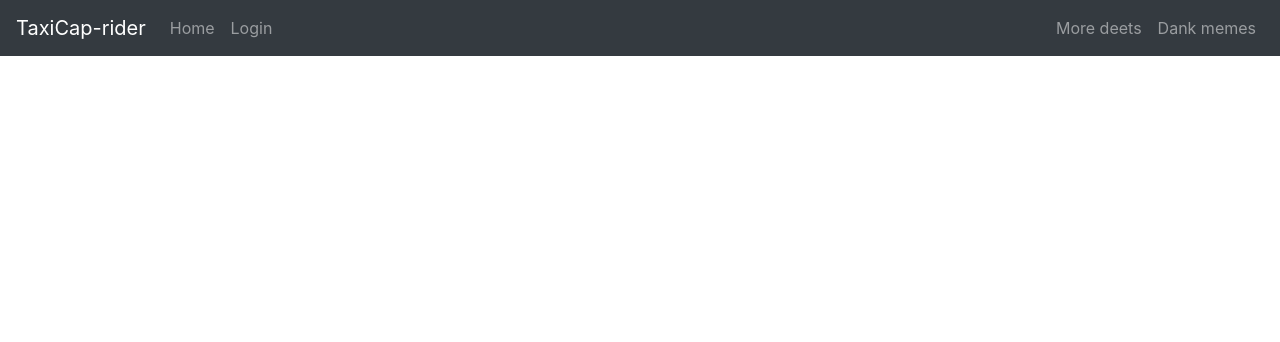
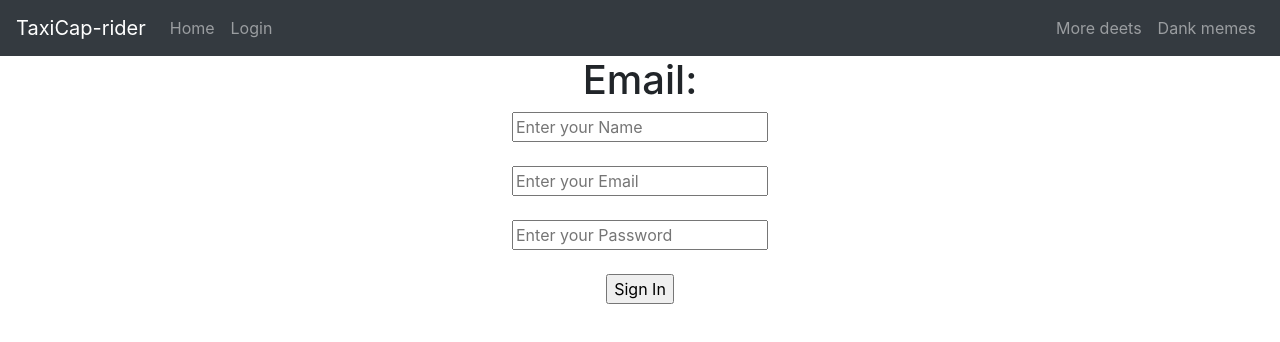
Before and after one commit to HimangsuSarkar/TaxiCap-rider, a React (Create React App) app: page /login in a window 1280 px wide. Shown: the top 342 px of the page. Built offline with nearby package versions, Linux system fonts and the light colour scheme.

Commit message:
added form

```diff
--- a/package.json
+++ b/package.json
@@ -12,6 +12,7 @@
     "react": "^17.0.1",
     "react-bootstrap": "^1.5.2",
     "react-dom": "^17.0.1",
+    "react-hook-form": "^6.15.5",
     "react-router-dom": "^5.2.0",
     "react-scripts": "4.0.3",
     "web-vitals": "^1.1.1"
--- a/src/App.js
+++ b/src/App.js
@@ -12,6 +12,7 @@ import Login from './components/Login/Login';
 import NoMatch from './components/NoMatch/NoMatch';
 import Header from './components/Header/Header';
 import Rent from './components/Rent/Rent';
+import Destination from './components/Destination/Destination';
 
 function App() {
   return (
@@ -28,6 +29,9 @@ function App() {
           <Route path="/rent">
             <Rent></Rent>
           </Route>
+          <Route path="/destination">
+            <Destination></Destination>
+          </Route>
           <Route exact path="/">
               <Home></Home>
             </Route>
--- /dev/null
+++ b/src/components/Destination/Destination.js
@@ -0,0 +1,11 @@
+import React from 'react';
+
+const Destination = () => {
+    return (
+        <div>
+            <h1>Destination</h1>
+        </div>
+    );
+};
+
+export default Destination;
--- /dev/null
+++ b/src/components/Login/Login.css
@@ -0,0 +1,14 @@
+.login-form{
+    margin: 30px 100px;
+}
+.login-form input{
+    display: block;
+    margin-top: 30px;
+    padding: 5px;
+    border: 1px solid grey;
+    border-radius: 5px;
+    width: 300px;
+}
+.error{
+    color: red;
+}
--- a/src/components/Login/Login.js
+++ b/src/components/Login/Login.js
@@ -1,13 +1,50 @@
 import { Button } from 'bootstrap';
 import React from 'react';
+import { useState } from 'react';
 import { Form } from 'react-bootstrap';
+import { useForm } from "react-hook-form";
+import './Login.css';
 
 const Login = () => {
+
+    const [user, setUser] = useState({
+        isSignedIn: false,
+        name: '',
+        email: '',
+        password: '',
+    })
+    const handleBlur = (e) => {
+        let isFieldValid = true;
+        if (e.target.name === 'email') {
+            isFieldValid = /\S+@\S+\.\S+/.test(e.target.value);
+        }
+        if (e.target.name === 'password') {
+            const isPasswordValid = e.target.value.length > 6;
+            const passwordHasNumber = /\d{1}/.test(e.target.value);
+            isFieldValid = isPasswordValid && passwordHasNumber;
+        }
+        if (isFieldValid) {
+            const newUserInfo = { ...user };
+            newUserInfo[e.target.name] = e.target.value;
+            setUser(newUserInfo);
+        }
+
+    }
+    const handleSubmit = () => {
+
+    }
+
     return (
+
         <div>
-
-        </div >
+            <h1>Email:{user.email}</h1>
+            < form onSubmit={handleSubmit} >
+                <input type="text" name="name" onBlur={handleBlur} placeholder="Enter your Name" /><br /><br />
+                <input type="email" name="email" onBlur={handleBlur} placeholder="Enter your Email" required /><br /><br />
+                <input type="password" name="password" onBlur={handleBlur} placeholder="Enter your Password" required /><br /><br />
+                <input type="submit" value="Sign In" />
+            </form >
+        </div>
     );
-};
-
+}
 export default Login;
--- a/src/components/Rent/Rent.js
+++ b/src/components/Rent/Rent.js
@@ -1,12 +1,18 @@
 import React from 'react';
 import Card from 'react-bootstrap/cjs/Card';
+import { useHistory } from 'react-router';
 
 const Rent = (props) => {
     console.log(props.rent);
     const { name, img } = props.rent;
+    const history = useHistory();
+
+    const handleRant = () => {
+        history.push('/destination');
+    }
     return (
         <div>
-            <Card style={{ width: '18rem' }}>
+            <Card style={{ width: '18rem' }} onClick={handleRant}>
                 <Card.Img variant="top" src={img} />
                 <Card.Body>
                     <Card.Title>{name}</Card.Title>
```
Also changed, not shown: 1 other file (tests, documents, lock files or other folders).
